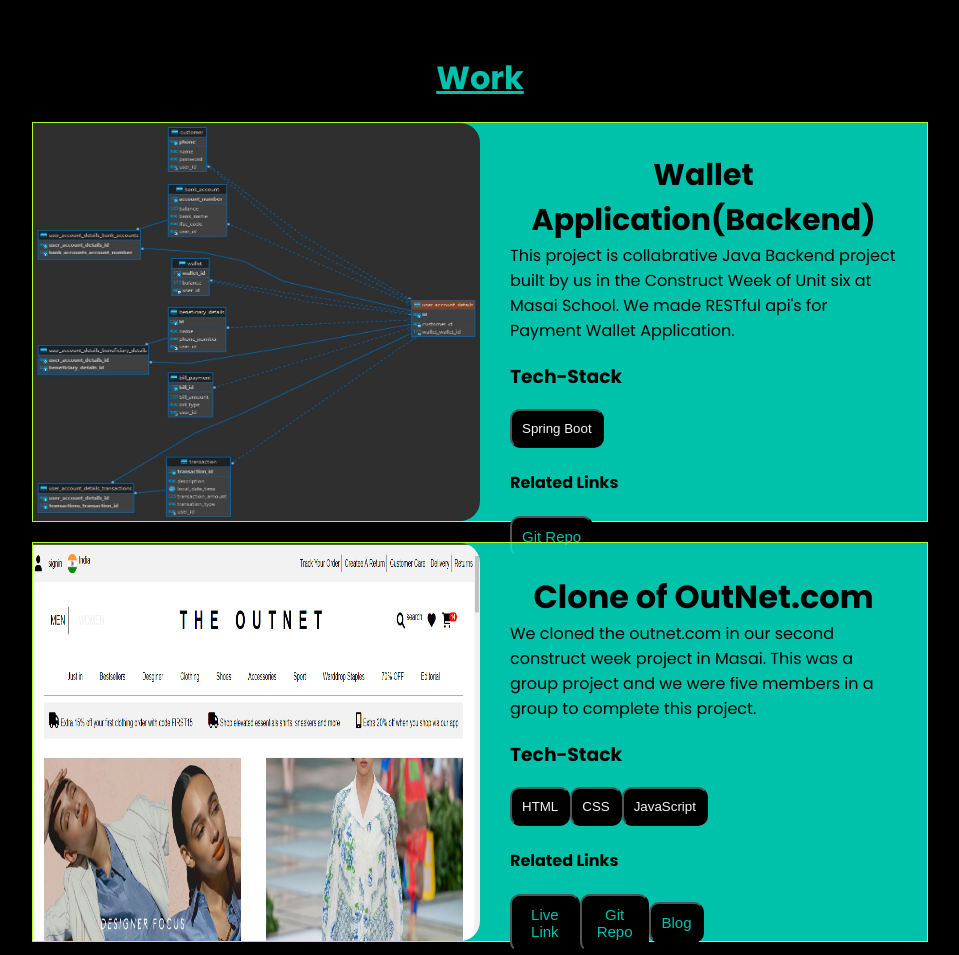
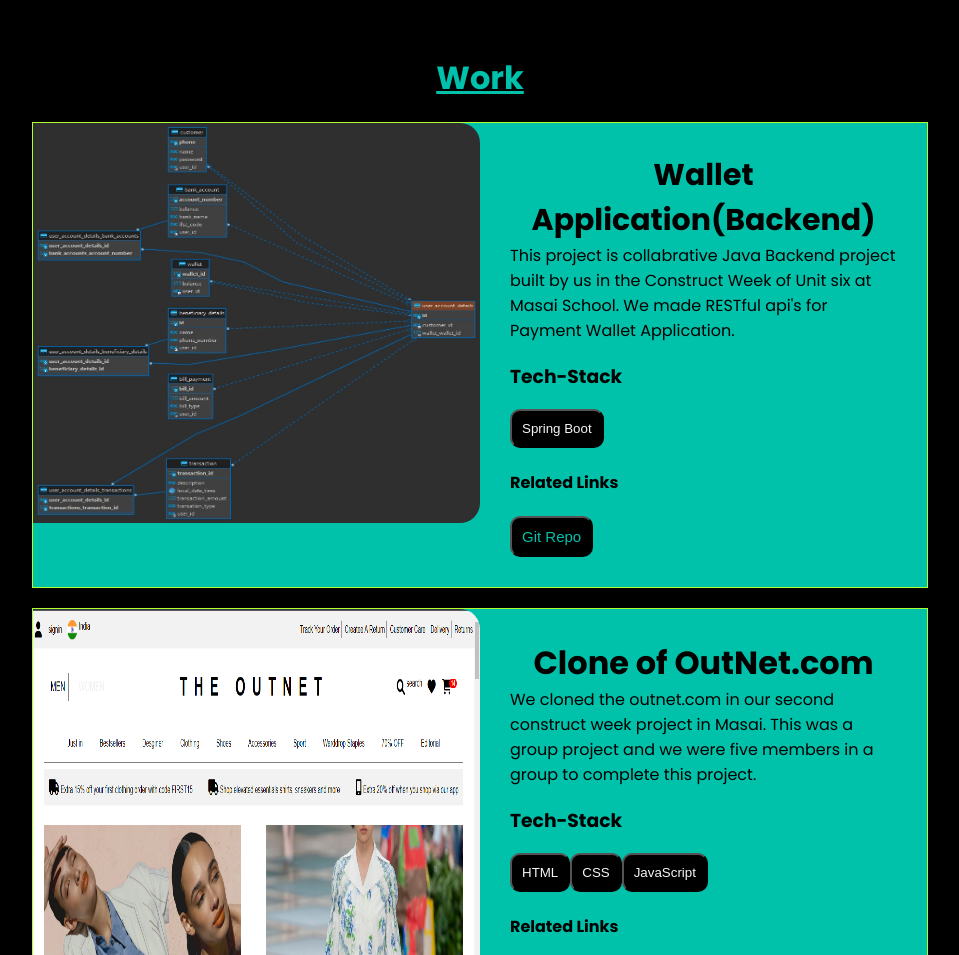
Before and after one commit to satyamkumarjha2002/portfolio, a plain HTML site: page index.html in a window 1280 px wide. Shown: the part 1320-2275 px from the top of the page, without its empty margins (160-1119 px from the left). Drawn offline with nearby package versions, Linux system fonts and the light colour scheme.

Commit message:
resposive

```diff
--- a/assets/css/styles.css
+++ b/assets/css/styles.css
@@ -36,7 +36,6 @@
 }
 .work_card{
 width: 70%;
-max-height: 400px;
 display: flex;
 background-color: var(--first-color);
 border: 1px solid greenyellow;
@@ -45,6 +44,7 @@ border: 1px solid greenyellow;
   width: 50%;
 }
 .work_card>div>img{
+  max-height: 400px;
   width: 100%;
   border-top-right-radius: 20px;
   border-bottom-right-radius: 20px;
@@ -572,6 +572,9 @@ img {
 }
 
 @media screen and (min-width: 992px) {
+  .work_card{
+    height: 100%;
+  }
   .bd-grid {
     margin-left: auto;
     margin-right: auto;
```
